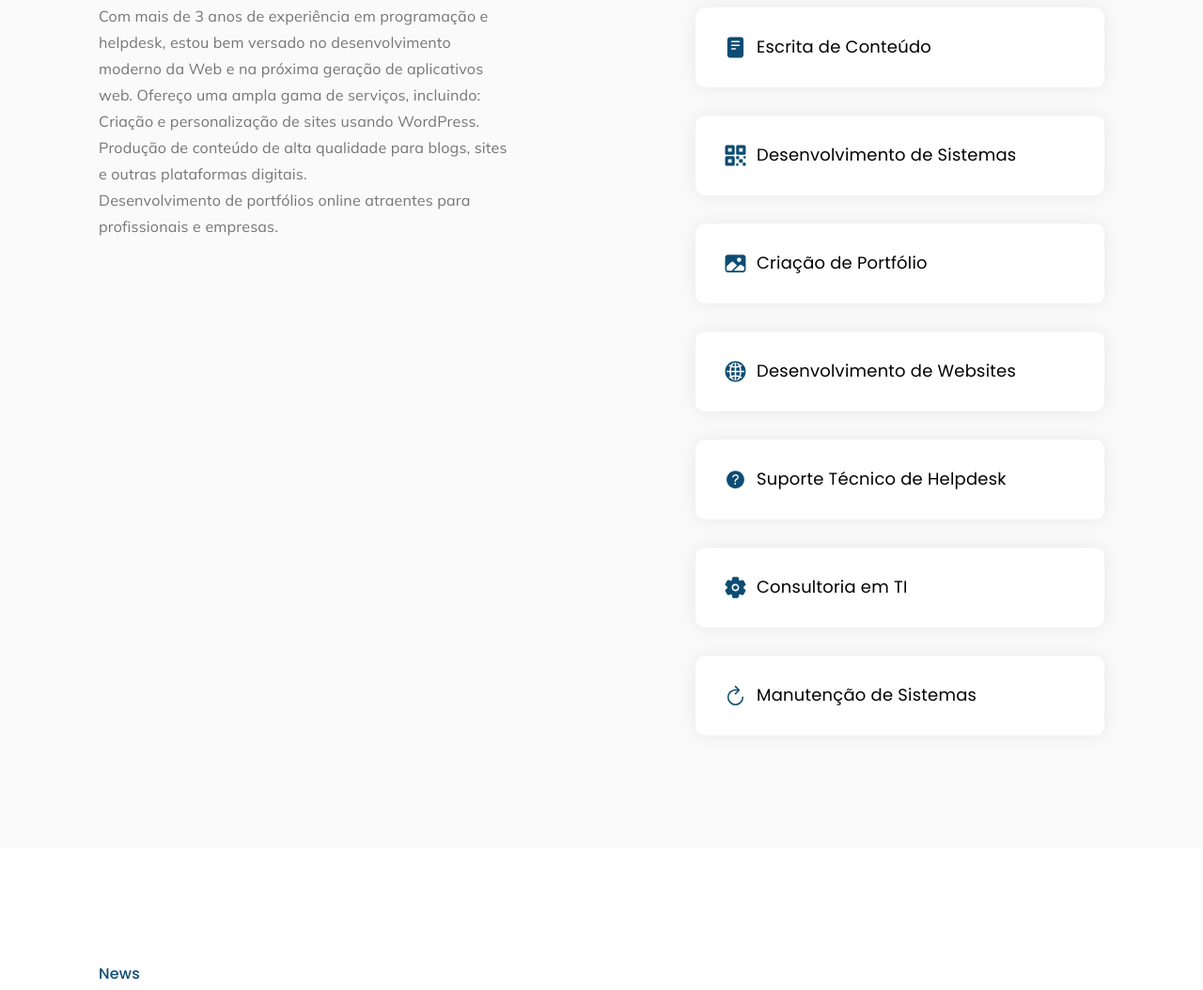
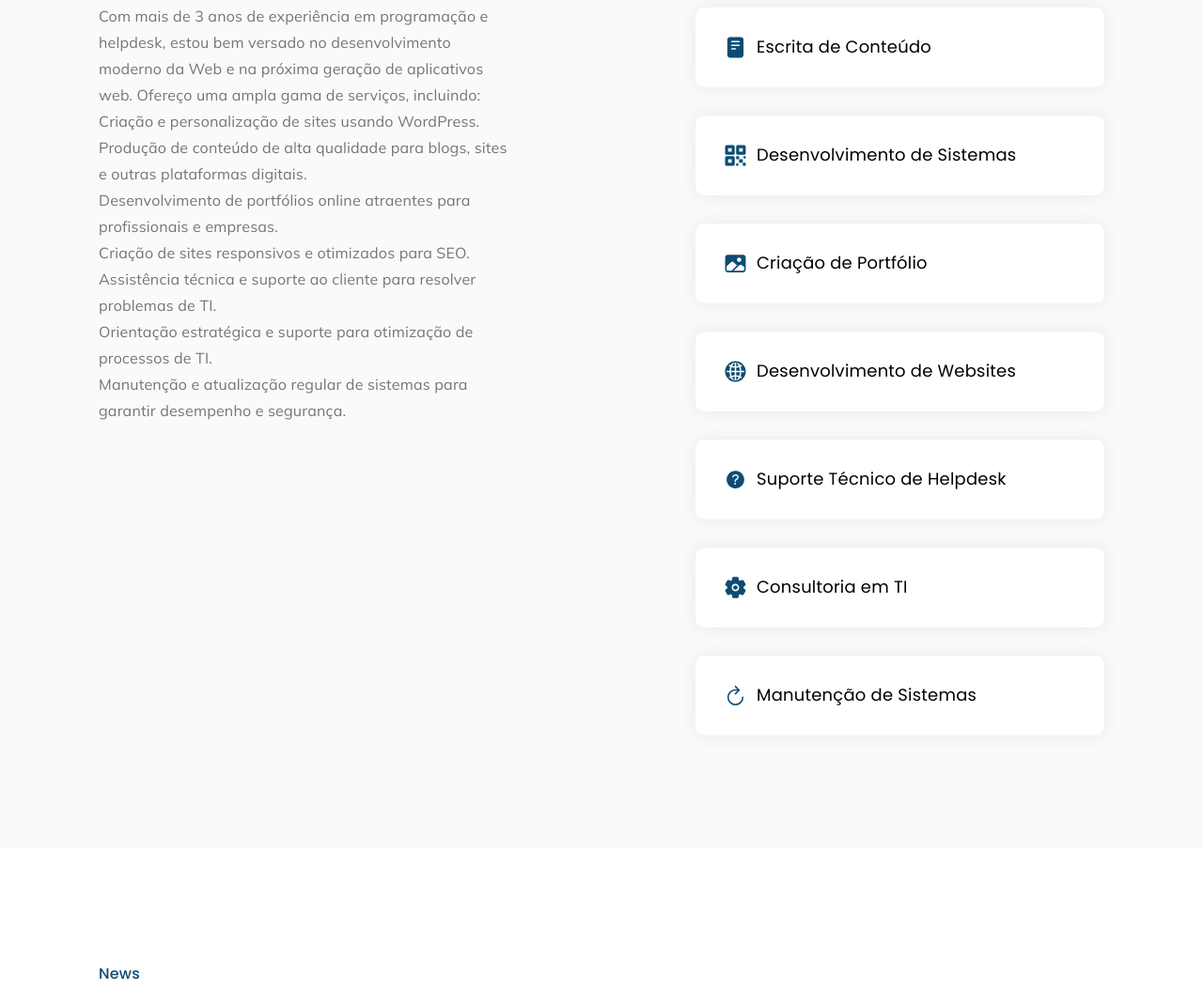
Before and after one commit to SaboCarlos/saboportfolio, a plain HTML site: page index.html in a window 1280 px wide. Shown: the part 2018-3072 px from the top of the page at 94% size. Drawn offline with nearby package versions, Linux system fonts and the light colour scheme; files whose address does not match are found by name.

Commit message:
Update index.html

```diff
--- a/index.html
+++ b/index.html
@@ -288,6 +288,10 @@
          <p>Criação e personalização de sites usando WordPress.</p>
        <p>Produção de conteúdo de alta qualidade para blogs, sites e outras plataformas digitais.</p>
        <p>Desenvolvimento de portfólios online atraentes para profissionais e empresas.</p>
+      <p>Criação de sites responsivos e otimizados para SEO.</p>
+       <p>Assistência técnica e suporte ao cliente para resolver problemas de TI.</p>
+       <p>Orientação estratégica e suporte para otimização de processos de TI.</p>
+      <p>Manutenção e atualização regular de sistemas para garantir desempenho e segurança.</p>
       </p>
     </div>
     <ul class="pricing-list">
```
